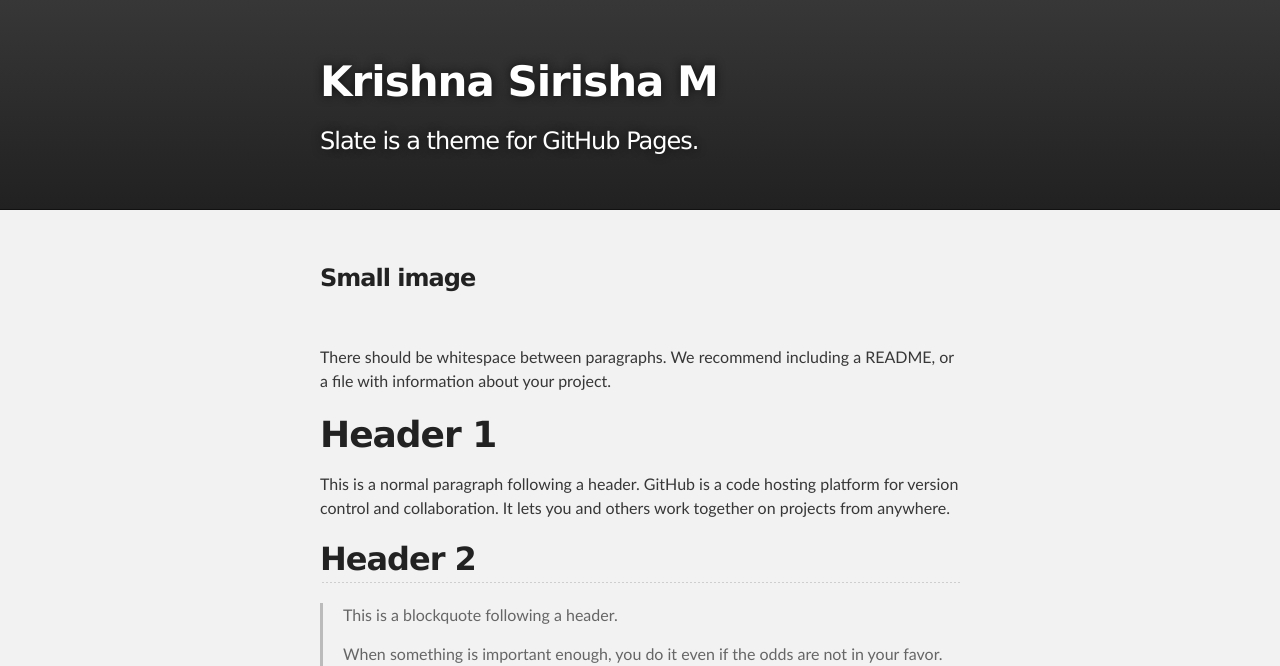
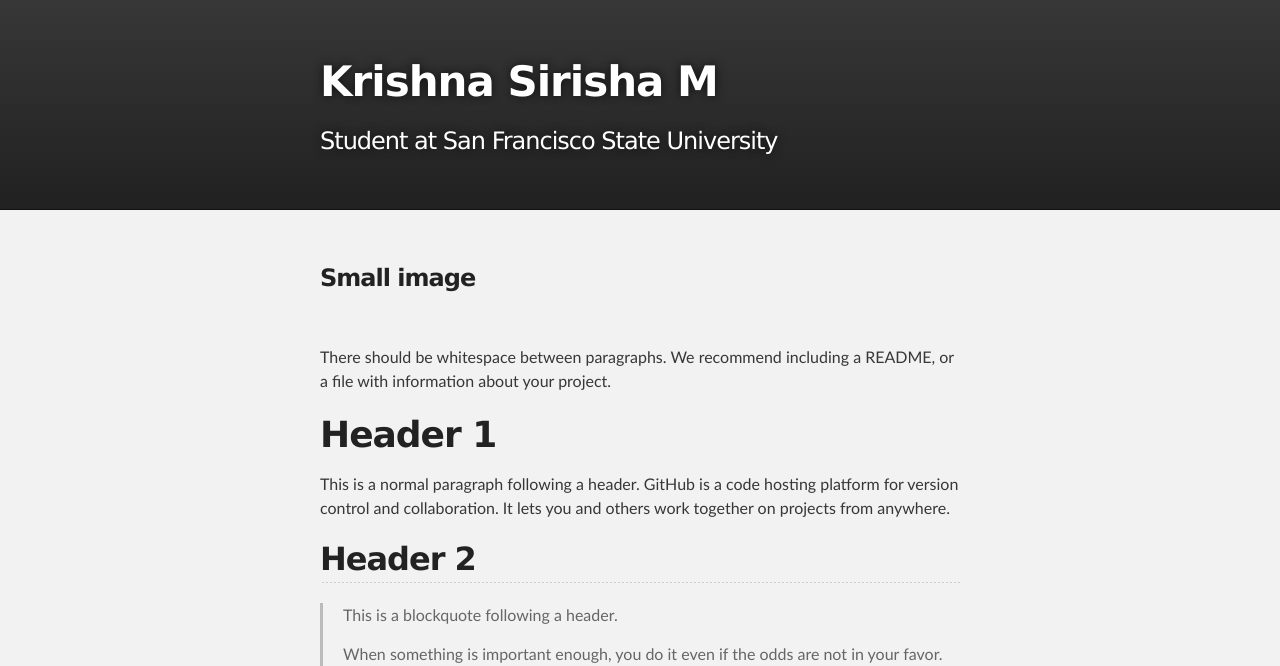
Before and after one commit to Sirishak22/sirishak22.github.io, a Jekyll site: the page built from index.md, in a window 1280 px wide, cut to the strip 0-666 px from the top of the page. Built offline with Jekyll 4.4.1, drawn with Linux system fonts in a browser that asks for light colours; our own code applies the rules of GitHub Pages for plain Markdown files.

Commit message:
Update default.html

```diff
--- a/_layouts/default.html
+++ b/_layouts/default.html
@@ -20,7 +20,7 @@
 
 
           <h1 id="project_title"><b> Krishna Sirisha M </b></h1>
-          <h2 id="project_tagline">{{ site.description | default: site.github.project_tagline }}</h2>
+          <h2 id="project_tagline">Student at San Francisco State University</h2>
 
 
         </header>
```
